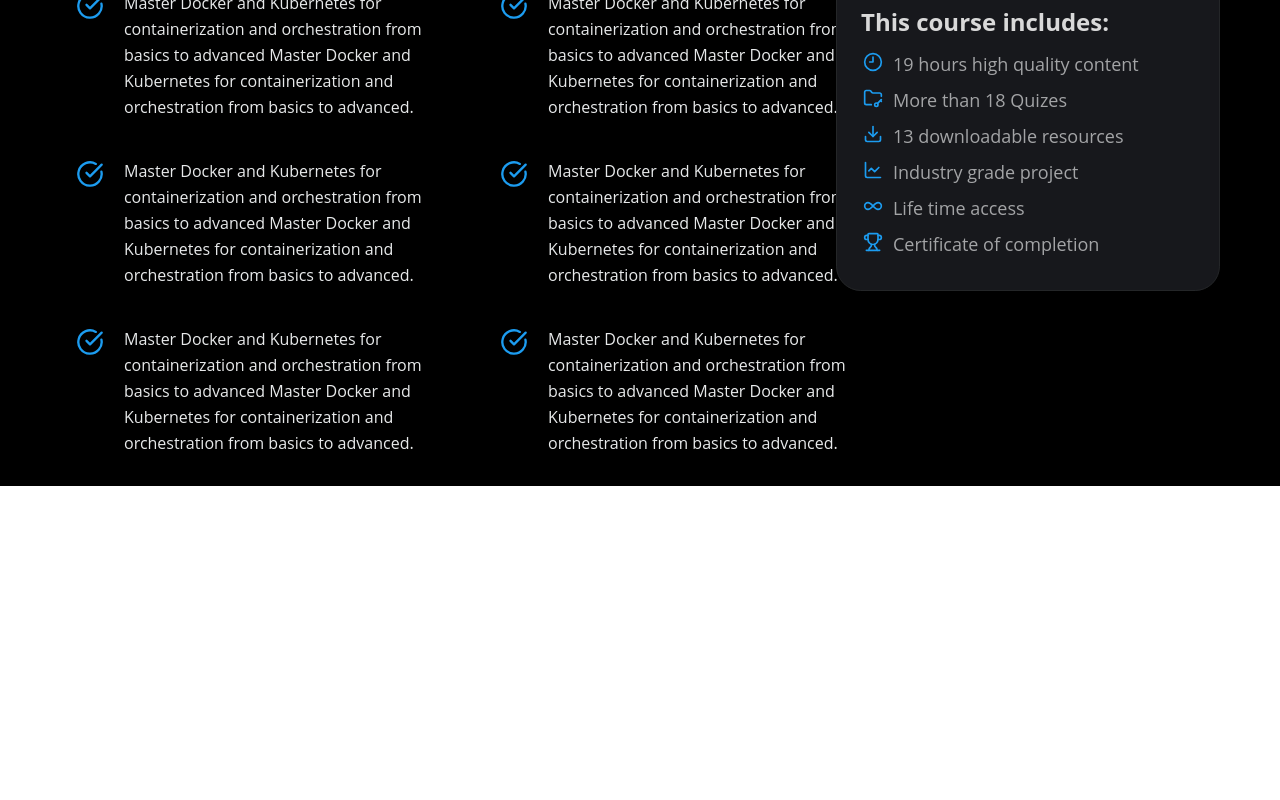
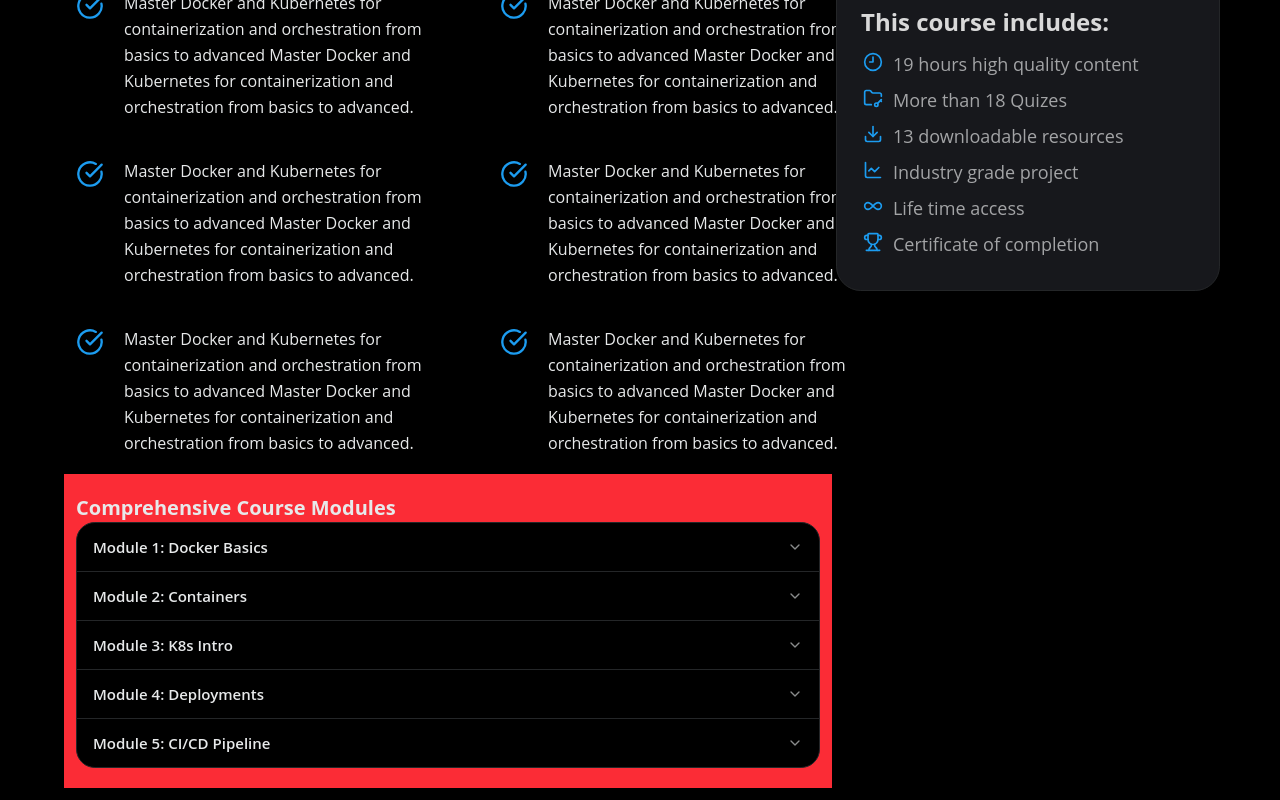
Before and after one commit to anmol4khatri/Edly, a React (Vite) app in the folder Edly Frontend/: page /course in a window 1280 px wide. Shown: the part 479-1279 px from the top of the page. Before the commit the page ends 965 px from the top, so only its background shows below. Built offline with nearby package versions, Linux system fonts and the light colour scheme.

Commit message:
drafted a basic accordion component, to be styled later

```diff
--- /dev/null
+++ b/Edly Frontend/src/components/CourseAccordion.jsx
@@ -0,0 +1,200 @@
+import {
+  Accordion,
+  AccordionContent,
+  AccordionItem,
+  AccordionTrigger,
+} from "@/components/ui/accordion"
+import { Video } from 'lucide-react';
+import { NotebookPen } from 'lucide-react';
+import { Key } from 'lucide-react';
+
+const modules = [
+  {
+    "_id": "68516e8961fddef7bf2cf369",
+    "title": "Module 1: Docker Basics",
+    "courseId": "685169eb081c8ce60078e5ac",
+    "content": [
+      {
+        "type": "lesson",
+        "data": {
+          "_id": "68516e8961fddef7bf2cf380",
+          "title": "What is Docker?",
+          "videoUrl": "https://cdn.com/video2.mp4",
+          "createdAt": "2025-06-17T13:32:57.102Z",
+          "updatedAt": "2025-06-17T13:32:57.102Z",
+          "__v": 0
+        }
+      },
+      {
+        "type": "pdf",
+        "data": {
+          "_id": "68516e8961fddef7bf2cf381",
+          "title": "Docker Commands Cheat Sheet",
+          "pdfUrl": "https://cdn.com/docker-cheat-sheet.pdf"
+        }
+      },
+      {
+        "type": "quiz",
+        "data": {
+          "_id": "68516e8961fddef7bf2cf382",
+          "title": "Docker Quiz"
+        }
+      }
+    ],
+    "createdAt": "2025-06-17T13:32:57.159Z",
+    "updatedAt": "2025-06-17T13:48:11.956Z"
+  },
+  {
+    "_id": "68516e8961fddef7bf2cf370",
+    "title": "Module 2: Containers",
+    "courseId": "685169eb081c8ce60078e5ac",
+    "content": [
+      {
+        "type": "lesson",
+        "data": {
+          "_id": "68516e8961fddef7bf2cf383",
+          "title": "Running Containers",
+          "videoUrl": "https://cdn.com/video4.mp4",
+          "createdAt": "2025-06-17T13:32:57.102Z",
+          "updatedAt": "2025-06-17T13:32:57.102Z",
+          "__v": 0
+        }
+      },
+      {
+        "type": "pdf",
+        "data": {
+          "_id": "68516e8961fddef7bf2cf384",
+          "title": "Container Best Practices",
+          "pdfUrl": "https://cdn.com/container-best-practices.pdf"
+        }
+      }
+    ],
+    "createdAt": "2025-06-17T13:32:57.159Z",
+    "updatedAt": "2025-06-17T13:48:11.956Z"
+  },
+  {
+    "_id": "68516e8961fddef7bf2cf371",
+    "title": "Module 3: K8s Intro",
+    "courseId": "685169eb081c8ce60078e5ac",
+    "content": [
+      {
+        "type": "pdf",
+        "data": {
+          "_id": "68516e8961fddef7bf2cf386",
+          "title": "K8s Architecture Guide",
+          "pdfUrl": "https://cdn.com/k8s-architecture.pdf"
+        }
+      },
+      {
+        "type": "lesson",
+        "data": {
+          "_id": "68516e8961fddef7bf2cf387",
+          "title": "Pods & Nodes",
+          "videoUrl": "https://cdn.com/video7.mp4",
+          "createdAt": "2025-06-17T13:32:57.102Z",
+          "updatedAt": "2025-06-17T13:32:57.102Z",
+          "__v": 0
+        }
+      },
+      {
+        "type": "quiz",
+        "data": {
+          "_id": "68516e8961fddef7bf2cf388",
+          "title": "K8s Quiz"
+        }
+      }
+    ],
+    "createdAt": "2025-06-17T13:32:57.159Z",
+    "updatedAt": "2025-06-17T13:48:11.956Z"
+  },
+  {
+    "_id": "68516e8961fddef7bf2cf372",
+    "title": "Module 4: Deployments",
+    "courseId": "685169eb081c8ce60078e5ac",
+    "content": [
+      {
+        "type": "lesson",
+        "data": {
+          "_id": "68516e8961fddef7bf2cf389",
+          "title": "K8s Deployments",
+          "videoUrl": "https://cdn.com/video8.mp4",
+          "createdAt": "2025-06-17T13:32:57.102Z",
+          "updatedAt": "2025-06-17T13:32:57.102Z",
+          "__v": 0
+        }
+      },
+      {
+        "type": "pdf",
+        "data": {
+          "_id": "68516e8961fddef7bf2cf390",
+          "title": "YAML Config Examples",
+          "pdfUrl": "https://cdn.com/yaml-configs.pdf"
+        }
+      }
+    ],
+    "createdAt": "2025-06-17T13:32:57.159Z",
+    "updatedAt": "2025-06-17T13:48:11.956Z"
+  },
+  {
+    "_id": "68516e8961fddef7bf2cf373",
+    "title": "Module 5: CI/CD Pipeline",
+    "courseId": "685169eb081c8ce60078e5ac",
+    "content": [
+      {
+        "type": "pdf",
+        "data": {
+          "_id": "68516e8961fddef7bf2cf392",
+          "title": "CI/CD Setup Guide",
+          "pdfUrl": "https://cdn.com/cicd-setup.pdf"
+        }
+      },
+      {
+        "type": "quiz",
+        "data": {
+          "_id": "68516e8961fddef7bf2cf394",
+          "title": "Final Quiz"
+        }
+      }
+    ],
+    "createdAt": "2025-06-17T13:32:57.159Z",
+    "updatedAt": "2025-06-17T13:48:11.956Z"
+  }
+]
+
+const CourseAccordion = () => {
+  const handleItemClick = (data) => {
+    console.log(data);
+  }
+  return (
+    (<div className="px-3 py-5 bg-red-500 w-8/12">
+      <h2 className="text-xl font-bold">Comprehensive Course Modules</h2>
+      <Accordion type="single" collapsible className="-space-y-px w-12/12" defaultValue="3">
+        {modules.map((module) => (
+          <AccordionItem
+            value={module._id}
+            key={module._id}
+            className="bg-background has-focus-visible:border-ring has-focus-visible:ring-ring/50 relative border px-4 py-1 outline-none first:rounded-t-md last:rounded-b-md last:border-b has-focus-visible:z-10 has-focus-visible:ring-[3px]">
+            <AccordionTrigger
+              className="py-2 text-[15px] leading-6 hover:no-underline focus-visible:ring-0">
+              {module.title}
+            </AccordionTrigger>
+            <AccordionContent className="text-muted-foreground pb-2">
+              {module.content.map(item => (
+                <div key={item.data._id} className="flex gap-10" onClick={() => handleItemClick(item.data)}>
+                  <span>
+                    {item.type === "lesson" ? <Video /> :
+                      item.type === "pdf" ? <NotebookPen /> :
+                        <Key />}
+                  </span>
+                  <p>{item.data.title}</p>
+                </div>
+              ))}
+            </AccordionContent>
+          </AccordionItem>
+        ))}
+      </Accordion>
+    </div>)
+  );
+}
+
+export default CourseAccordion;
--- a/Edly Frontend/src/components/CourseHighlights.jsx
+++ b/Edly Frontend/src/components/CourseHighlights.jsx
@@ -50,7 +50,7 @@
             {/* Desktop Layout - Original Structure */}
             <div className="hidden lg:block px-3 py-5">
                 <h3 className="text-3xl py-5 font-semibold">What you'll learn</h3>
-                <div className="flex gap-10">
+                <div className="flex gap-10 w-7/11">
                     <span className='flex flex-col gap-10'>
                         <span className="flex gap-5 w-96 items-start h-32">
                             <CircleCheckBig className="size-7 mt-0.5 flex-shrink-0 text-primary" />
--- a/Edly Frontend/src/components/student/CoursePage.jsx
+++ b/Edly Frontend/src/components/student/CoursePage.jsx
@@ -2,6 +2,7 @@
 import CourseHero from "../CourseHero"
 import CourseHighlights from "../CourseHighlights";
 import CourseBanner from "../CourseBanner"
+import CourseAccordion from "../CourseAccordion";
 
 const CoursePage = () => {
 	const [isScrolled, setIsScrolled] = useState(false);
@@ -34,6 +35,7 @@
 				<div className="w-full">
 					<CourseHero />
 					<CourseHighlights />
+					<CourseAccordion />
 				</div>
 
 				{/* Banner with dynamic positioning based on scroll */}
--- /dev/null
+++ b/Edly Frontend/src/components/ui/accordion.jsx
@@ -0,0 +1,64 @@
+import * as React from "react"
+import { ChevronDownIcon } from "lucide-react"
+import { Accordion as AccordionPrimitive } from "radix-ui"
+
+import { cn } from "@/lib/utils"
+
+function Accordion({
+  ...props
+}) {
+  return <AccordionPrimitive.Root data-slot="accordion" {...props} />;
+}
+
+function AccordionItem({
+  className,
+  ...props
+}) {
+  return (
+    (<AccordionPrimitive.Item
+      data-slot="accordion-item"
+      className={cn("border-b last:border-b-0", className)}
+      {...props} />)
+  );
+}
+
+function AccordionTrigger({
+  className,
+  children,
+  ...props
+}) {
+  return (
+    (<AccordionPrimitive.Header className="flex">
+      <AccordionPrimitive.Trigger
+        data-slot="accordion-trigger"
+        className={cn(
+          "focus-visible:border-ring focus-visible:ring-ring/50 flex flex-1 items-center justify-between gap-4 rounded-md py-4 text-left text-sm font-semibold transition-all outline-none hover:underline focus-visible:ring-[3px] disabled:pointer-events-none disabled:opacity-50 [&[data-state=open]>svg]:rotate-180",
+          className
+        )}
+        {...props}>
+        {children}
+        <ChevronDownIcon
+          size={16}
+          className="pointer-events-none shrink-0 opacity-60 transition-transform duration-200"
+          aria-hidden="true" />
+      </AccordionPrimitive.Trigger>
+    </AccordionPrimitive.Header>)
+  );
+}
+
+function AccordionContent({
+  className,
+  children,
+  ...props
+}) {
+  return (
+    (<AccordionPrimitive.Content
+      data-slot="accordion-content"
+      className="data-[state=closed]:animate-accordion-up data-[state=open]:animate-accordion-down overflow-hidden text-sm"
+      {...props}>
+      <div className={cn("pt-0 pb-4", className)}>{children}</div>
+    </AccordionPrimitive.Content>)
+  );
+}
+
+export { Accordion, AccordionContent, AccordionItem, AccordionTrigger }
```
